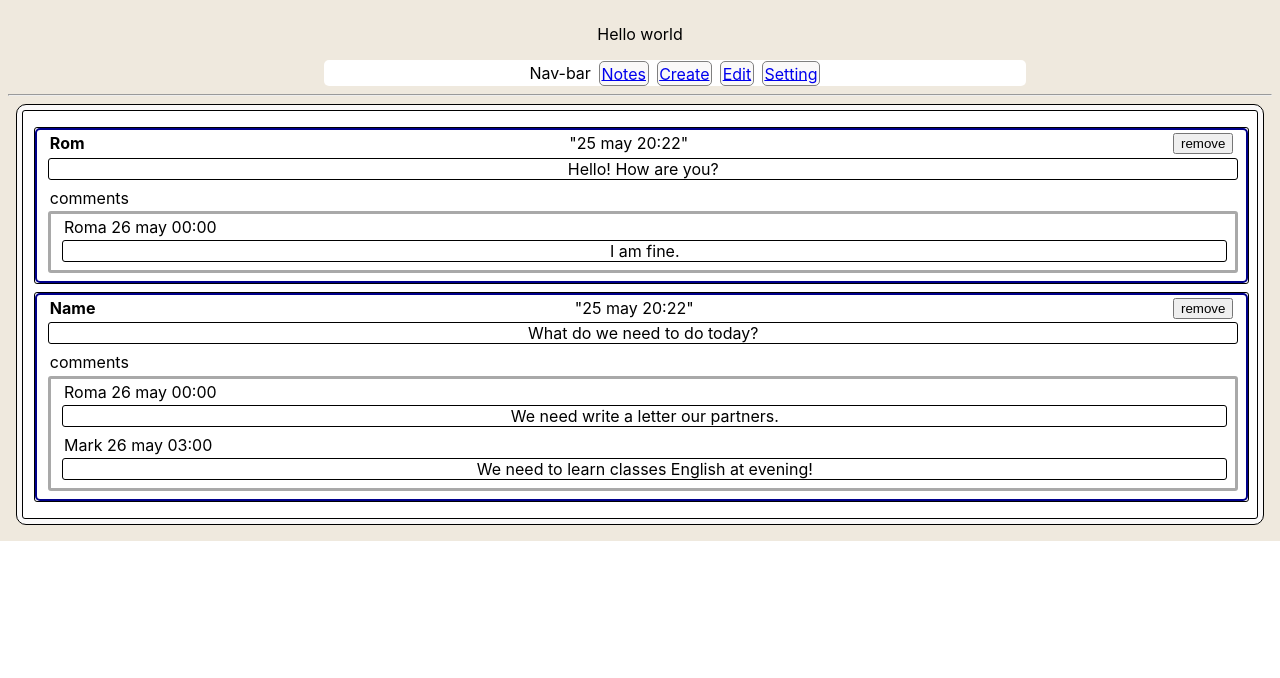
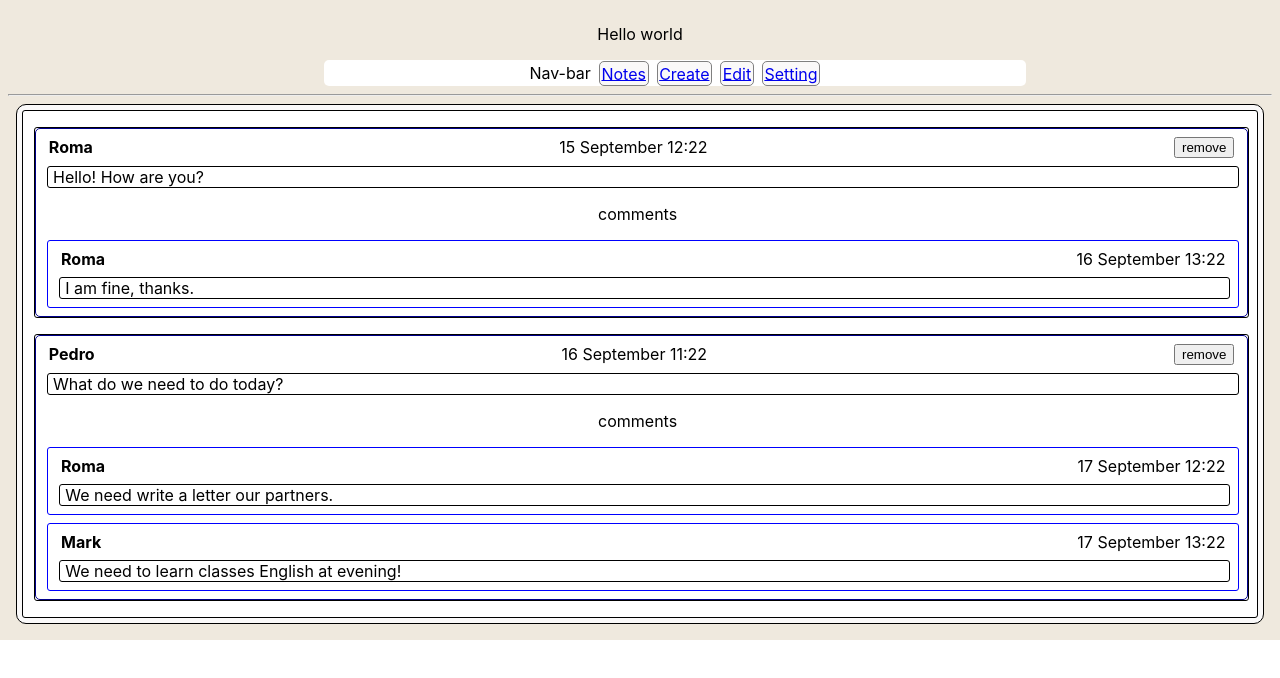
Before and after one commit to romanBryndzak/work-page, a React (Create React App) app: page /Notes in a window 1280 px wide. Shown: the top 678 px of the page. Built offline with nearby package versions, Linux system fonts and the light colour scheme; the HTML template or start-up script is replaced by a standard one.

Commit message:
Added components for structuring code and let object if pattern OOP (object-oriented programming).

```diff
--- a/src/App.css
+++ b/src/App.css
@@ -15,7 +15,8 @@
     padding: 0.1rem;
     background: #faf9f9;
 }
-.Nav-bar{
+
+.Nav-bar {
     margin-left: 25%;
     border-radius: 5px;
     padding: 0.2rem;
@@ -33,7 +34,7 @@
 
 .comments {
     border-radius: 3px;
-  border: 3px solid darkgray;
+    border: 1px solid blue;
     margin: 0 0.5rem 0.5rem -1.8rem;
 }
 
@@ -44,7 +45,7 @@
     background: white;
 }
 
-.App-body .note li{
+.App-body .note li {
     border-radius: 3px;
     border: 1px solid black;
     margin: 0 0.5rem 0.5rem -1.8rem;
@@ -54,10 +55,19 @@
 
 .noteElement {
     border-radius: 5px;
-  border: 2px solid darkblue;
+    border: 1px solid #00008b;
 }
-.noteElement  p{
+
+.noteElement .noteTitle, .commentElementTitle {
     display: flex;
     justify-content: space-between;
-  margin: .2rem .8rem .2rem -1.7rem;
+    margin: .5rem .8rem .5rem -1.7rem;
 }
+
+.noteElement .commentTitle {
+    margin-left: -3rem;
+}
+.noteElement li, .comments li{
+    display: flex;
+    padding-left: .3rem;
+}
--- a/src/App.js
+++ b/src/App.js
@@ -8,6 +8,32 @@ import Edit from './page/Edit';
 import Setting from './page/Setting';
 
 function App() {
+    let object = [{
+        id: 0, name: "Roma", createDate: "15 September 12:22",
+        content: "Hello! How are you?",
+        comments: [
+            {
+                id: 0, name: "Roma", createDate: "16 September 13:22",
+                comment: "I am fine, thanks.",
+            }
+        ]
+    },
+        {
+            id: 1, name: "Pedro", createDate: "16 September 11:22",
+            content: "What do we need to do today?",
+            comments: [
+                {
+                    id: 0, name: "Roma", createDate: "17 September 12:22",
+                    comment: "We need write a letter our partners.",
+                },
+                {
+                    id: 1, name: "Mark", createDate: "17 September 13:22",
+                    comment: "We need to learn classes English at evening! ",
+                }
+            ]
+        }
+    ]
+
     return (
         <div className="App">
             <header className="App-header">
@@ -16,7 +42,9 @@ function App() {
             </header>
             <hr/>
             <div className="App-body">
-                <Route path='/Notes'><Notes/></Route>
+                <Route path='/Notes' render={() =>
+                    <Notes notes={object}/>
+                }/>
                 <Route path='/Create'><Create/></Route>
                 <Route path='/Edit'><Edit/></Route>
                 <Route path='/Setting'><Setting/></Route>
--- /dev/null
+++ b/src/page/CommentElements.jsx
@@ -0,0 +1,15 @@
+import React from 'react';
+
+function CommentElement({comment}) {
+    return (
+        <ul className="comments">
+            <p className="commentElementTitle">
+                <strong>{comment.name}</strong>
+                {comment.createDate}
+            </p>
+            <li>{comment.comment}</li>
+        </ul>
+    )
+}
+
+export default CommentElement;
--- /dev/null
+++ b/src/page/NoteElement.jsx
@@ -0,0 +1,28 @@
+import React from 'react';
+import CommentElement from "./CommentElements";
+
+function NoteElement({note}) {
+    const NoteComment = note.comments.map(comment =>
+        <CommentElement
+            comment={comment} key={comment.id}
+        />)
+
+    return (
+        <ul>
+            <li>
+                <ul className="noteElement">
+                    <p className="noteTitle">
+                        <strong>{note.name}</strong>
+                        {note.createDate}
+                        <button>remove</button>
+                    </p>
+                    <li>{note.content}</li>
+                    <p className="commentTitle">comments</p>
+                    {NoteComment}
+                </ul>
+            </li>
+        </ul>
+    )
+}
+
+export default NoteElement;
--- a/src/page/Notes.jsx
+++ b/src/page/Notes.jsx
@@ -1,44 +1,14 @@
 import React from 'react';
+import NoteElement from "./NoteElement";
 
-function Notes() {
+function Notes({notes}) {
     return (
         <div className="note">
-            <ul>
-                <li>
-                    <ul className="noteElement">
-                        <p>
-                            <strong>Rom</strong>
-                            "25 may 20:22"
-                            <button>remove</button>
-                        </p>
-                        <li>Hello! How are you?</li>
-                        <p>comments</p>
-                        <ul className='comments'>
-                            <p>Roma 26 may 00:00</p>
-                            <li><span>I am fine.</span></li>
-                        </ul>
-                    </ul>
-                </li>
-                <li>
-                    <ul className="noteElement">
-                        <p>
-                            <strong>Name</strong>
-                            "25 may 20:22"
-                            <button>remove</button>
-                        </p>
-                        <li>What do we need to do today?</li>
-                        <p>comments</p>
-                        <ul className='comments'>
-                            <p>Roma 26 may 00:00</p>
-                            <li><span>We need write a letter our partners.</span></li>
-                            <p>Mark 26 may 03:00</p>
-                            <li><span>We need to learn classes English at evening!</span></li>
-                        </ul>
-                    </ul>
-                </li>
-            </ul>
-
-
+            {notes.map(note => {
+               return <NoteElement
+               note={note} key={note.id}
+               />
+            })}
         </div>
     )
 }
```
Lines whose indentation alone changed are shown as unchanged.
